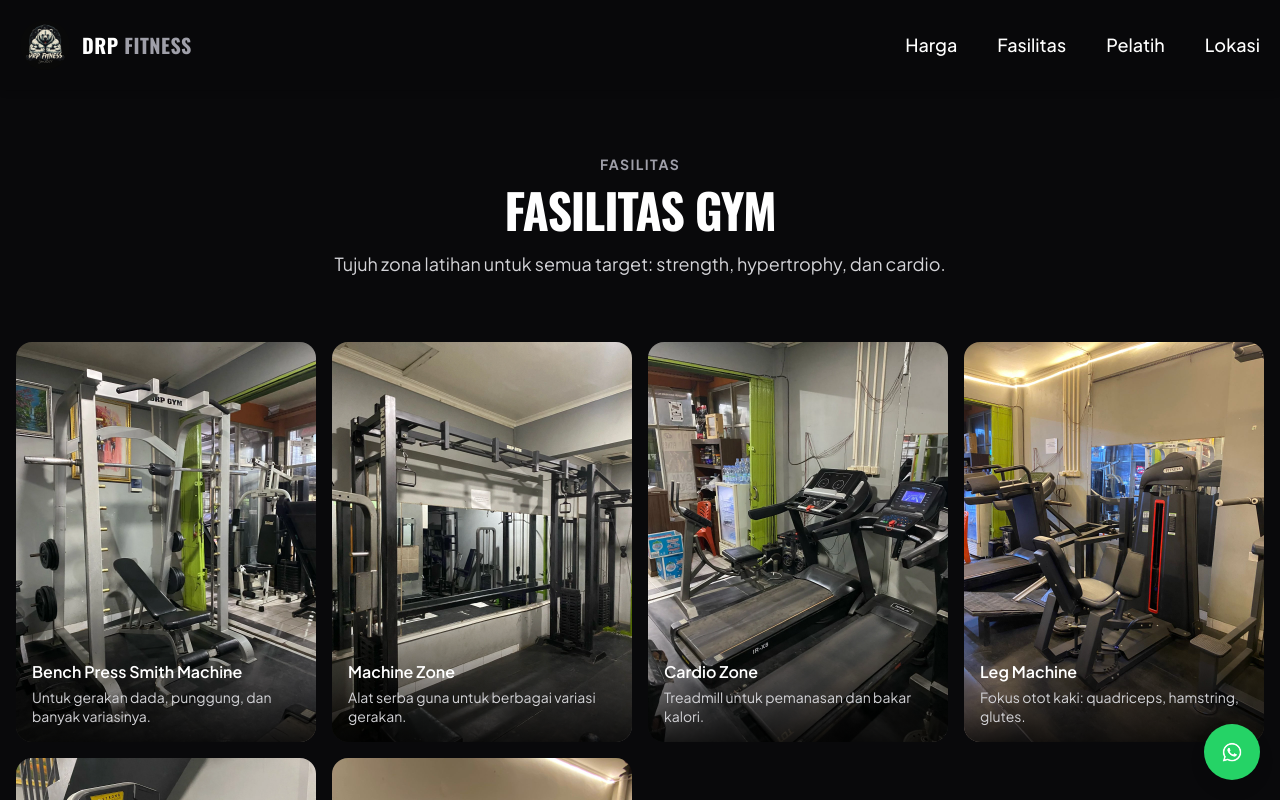
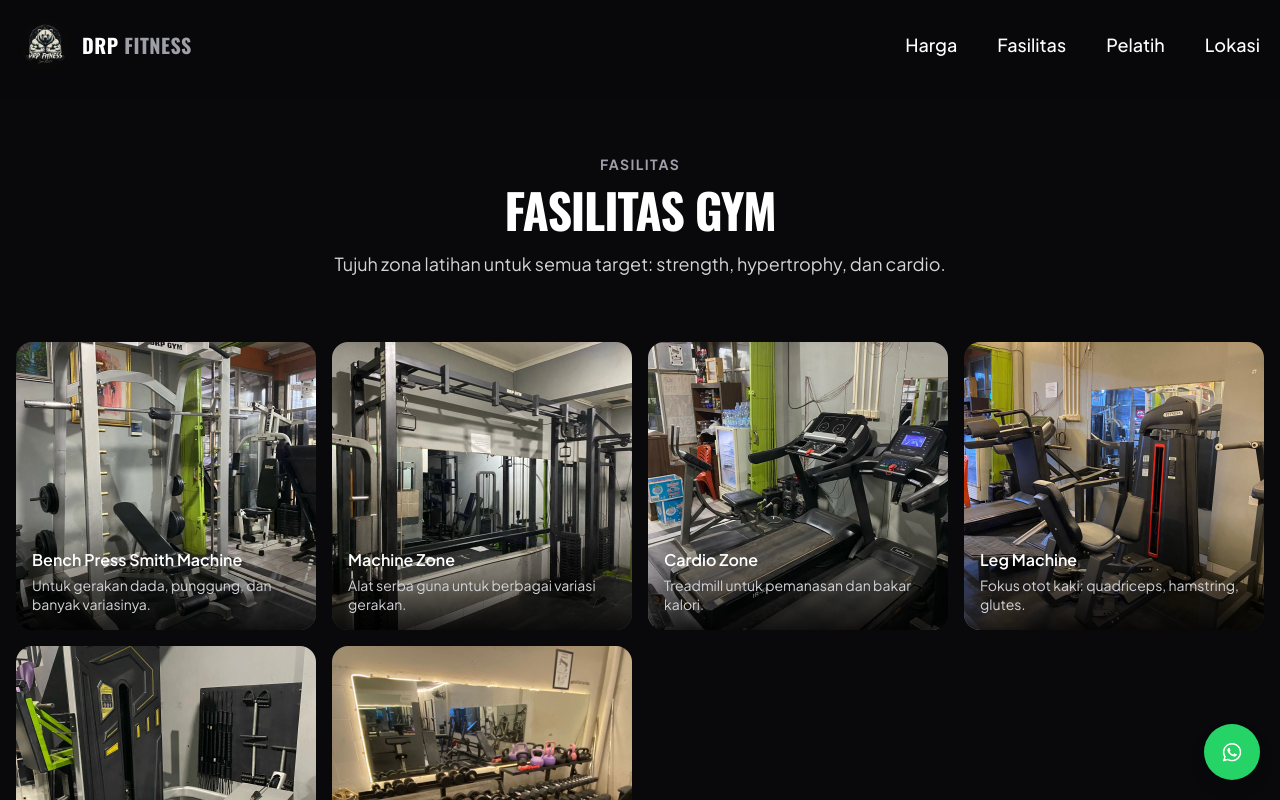
Before and after one commit to Reihannnn/drp-fitness, a Next.js app: page /fasilitas in a window 1280 px wide. Shown: the top 800 px of the page. Built offline with nearby package versions, Linux system fonts and the light colour scheme.

Commit message:
Fix facility card image framing and overlay height

```diff
--- a/components/FacilityCard.jsx
+++ b/components/FacilityCard.jsx
@@ -14,9 +14,9 @@ export default function FacilityCard({
         height={600}
         loading="lazy"
         sizes="(max-width: 640px) 100vw, 50vw"
-        className="h-auto w-full"
+        className="h-64 w-full object-cover object-center md:h-72"
       />
-      <div className="absolute inset-x-0 bottom-0 bg-gradient-to-t from-black/85 via-black/40 to-transparent p-4 pt-12">
+      <div className="absolute inset-x-0 bottom-0 bg-gradient-to-t from-black/85 via-black/30 to-transparent p-4 pt-8">
         <TitleTag className="font-semibold text-white">
           {facility.title}
         </TitleTag>
```
